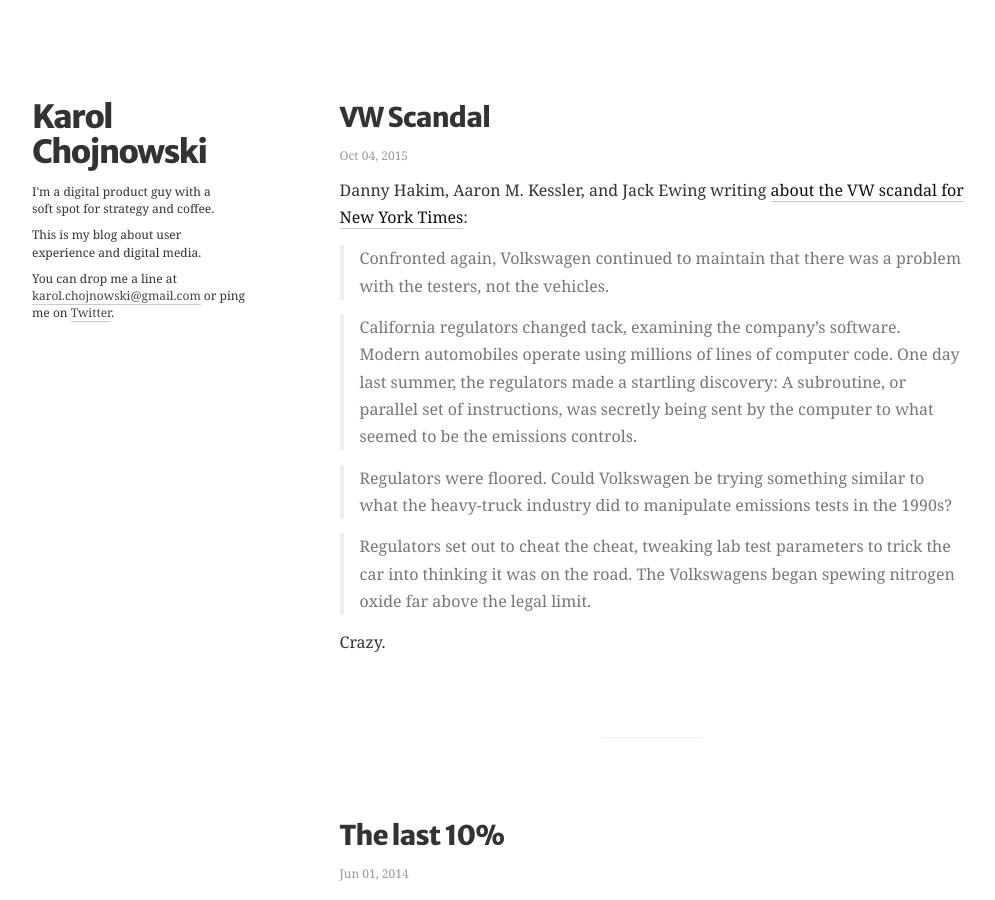
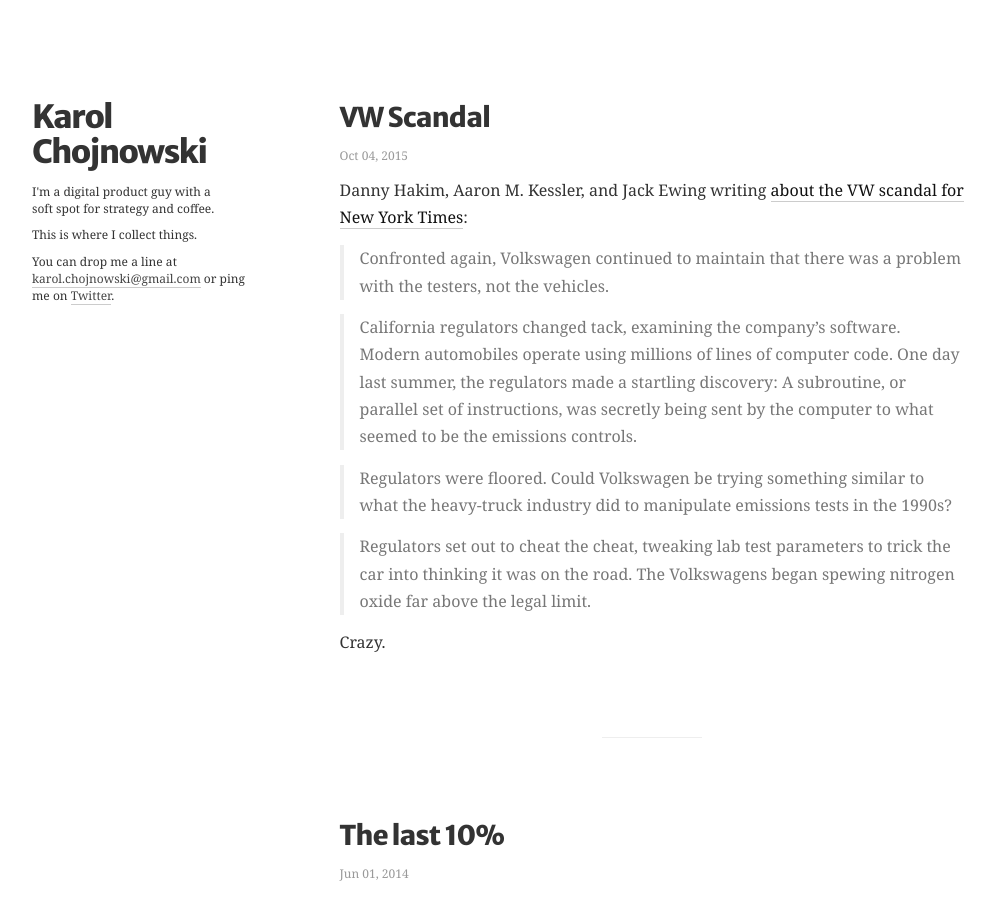
Before and after one commit to KarolChojnowski/KarolOnJekyll, a Jekyll site: the page built from index.html, in a window 1280 px wide and 900 px high. Shown: the whole window, without its empty margins (142-1137 px from the left). Built offline with Jekyll 4.4.1, drawn with Linux system fonts in a browser that asks for light colours; Markdown is read by kramdown in place of the engine named in the settings; the list of posts is cut into pages by our own code.

Commit message:
Bio tweaks.

```diff
--- a/_includes/header.html
+++ b/_includes/header.html
@@ -15,11 +15,12 @@
 </head>
 <body>
 <div id="container">
+
   <div id="nav">
     <div id="logo"><a href="/" title="Karol Chojnowski - Home">Karol Chojnowski</a></div>
     <div id="info" class="clearfix">
       <p>I'm a digital product guy with a soft&nbsp;spot for strategy and coffee.</p>
-            <p>This is my blog about user experience and digital media.</p>
+      <p>This is where I collect things.</p>
       <p>You can drop me a line at <a href="mailto:karol.chojnowski@gmail.com">karol.chojnowski@gmail.com</a> or ping me on <a href="http://www.twitter.com/karolchojnowski">Twitter</a>.</p>
     </div>
     </div>
```
Lines whose indentation alone changed are shown as unchanged.
